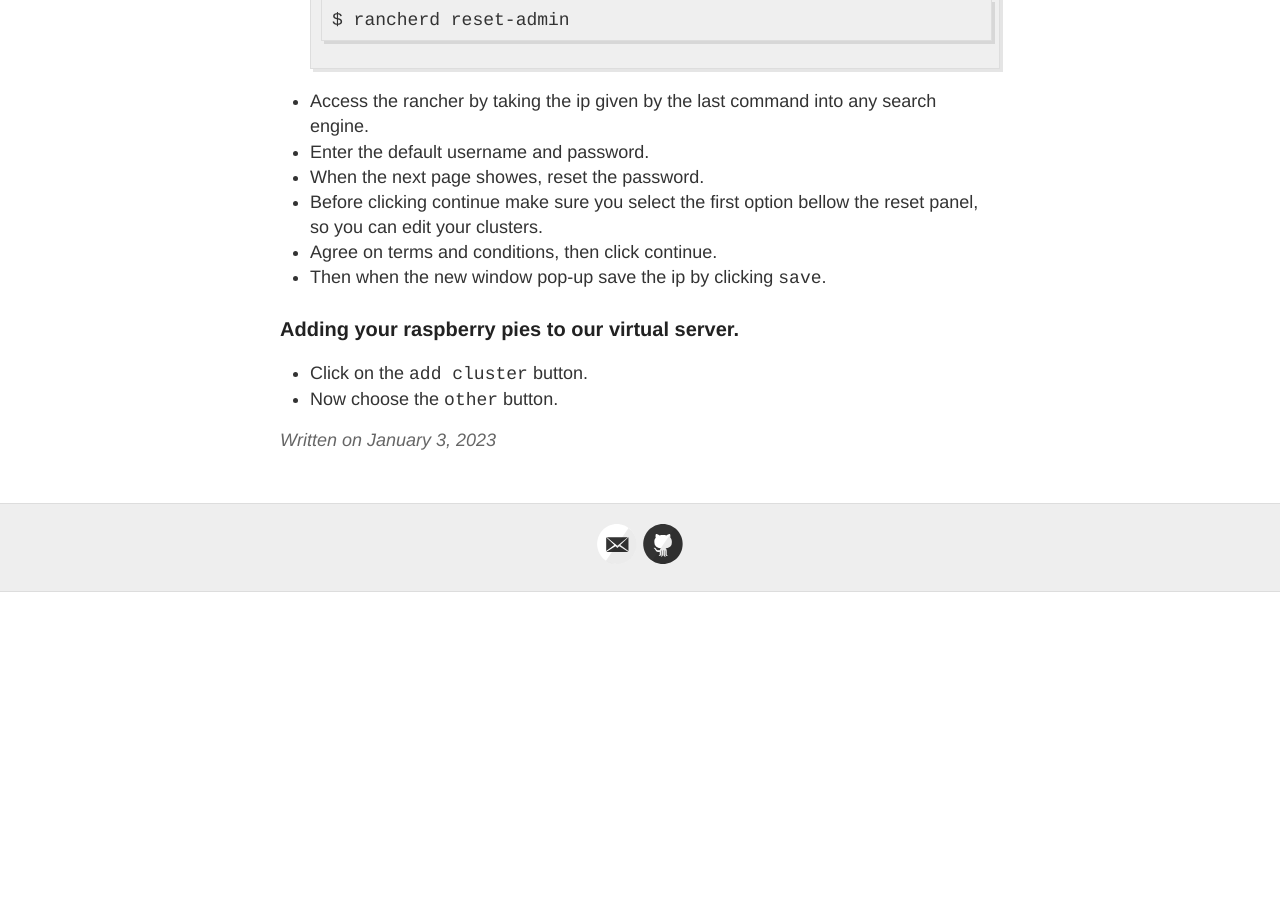
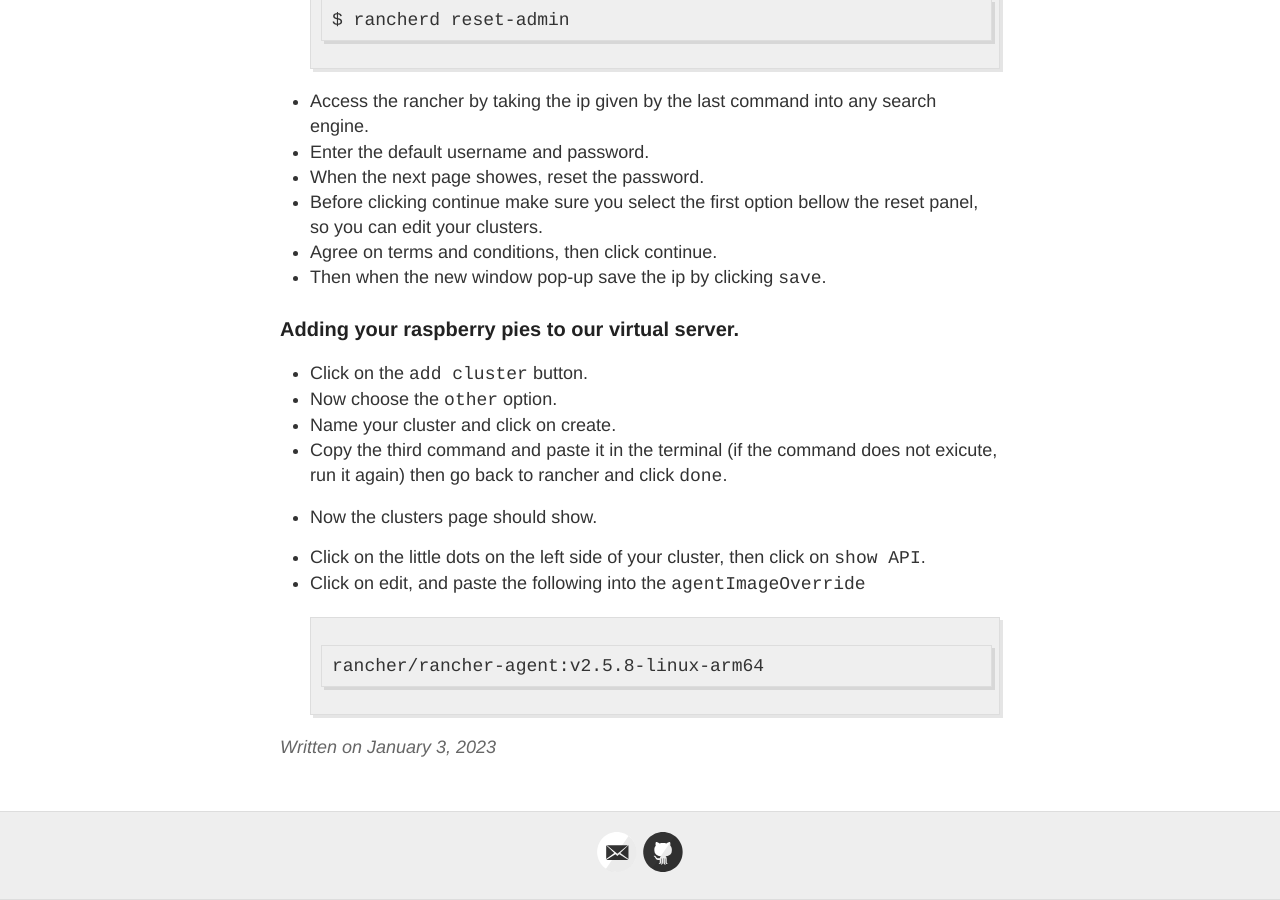
Before and after one commit to hermassest/hermassest.github.io, a Jekyll site: the page built from _posts/2023-01-03-Build-Your-Own-Raspberry-Pi-Cluster.md, in a window 1280 px wide and 900 px high, scrolled down 4392 px. Built offline with Jekyll 4.4.1, drawn with Linux system fonts in a browser that asks for light colours; our own code applies the rules of GitHub Pages for plain Markdown files; before the commit the page ends 4984 px from its top, so only the background shows below that.

Commit message:
Update 2023-01-03-Build-Your-Own-Raspberry-Pi-Cluster.md

````diff
--- a/_posts/2023-01-03-Build-Your-Own-Raspberry-Pi-Cluster.md
+++ b/_posts/2023-01-03-Build-Your-Own-Raspberry-Pi-Cluster.md
@@ -126,4 +126,13 @@ $ rancherd reset-admin
 ### Adding your raspberry pies to our virtual server.
 
 - Click on the `add cluster` button.
-- Now choose the `other` button.
+- Now choose the `other` option.
+- Name your cluster and click on create.
+- Copy the third command and paste it in the terminal (if the command does not exicute, run it again) then go back to rancher and click `done`.
+- Now the clusters page should show.
+
+- Click on the little dots on the left side of your cluster, then click on `show API`.
+- Click on edit, and paste the following into the `agentImageOverride`
+```
+rancher/rancher-agent:v2.5.8-linux-arm64
+```
````
